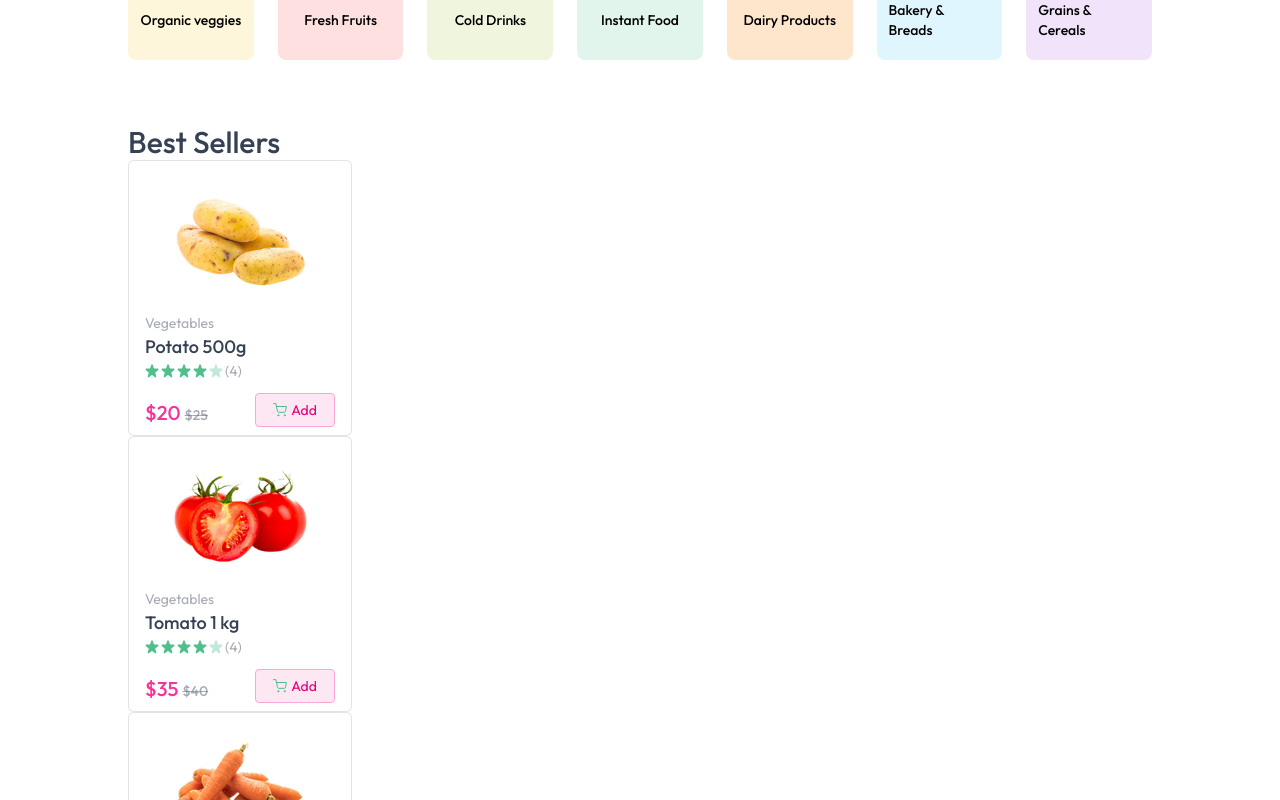
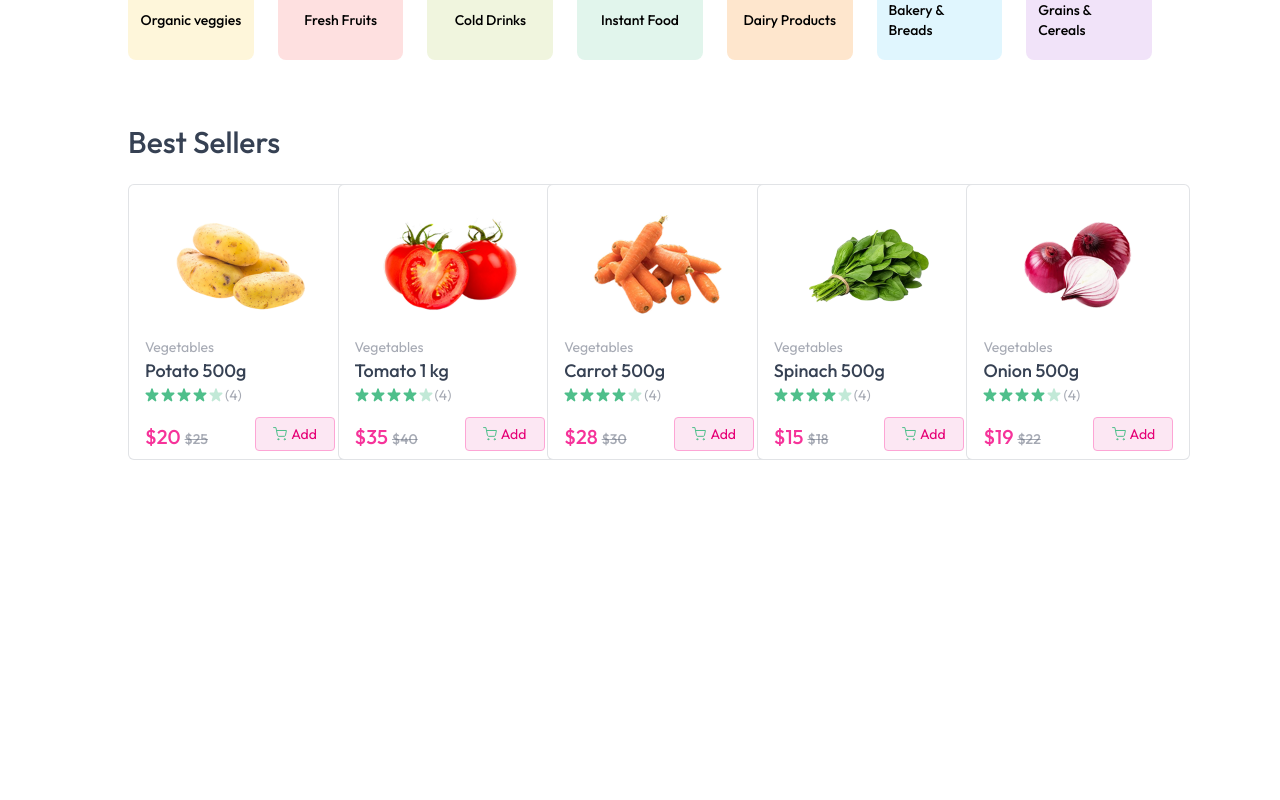
Before and after one commit to Amitkumersarkar/GMartBD-Ecommerce-Website, a React (Vite) app: page / in a window 1280 px wide. Shown: the part 740-1540 px from the top of the page. After the commit the page ends 1200 px from the top, so only its background shows below. Built offline with nearby package versions, Linux system fonts and the light colour scheme.

Commit message:
fixes error

```diff
--- a/src/pages/BestSeller/BestSeller.jsx
+++ b/src/pages/BestSeller/BestSeller.jsx
@@ -4,16 +4,21 @@ import ProductCard from "../ProductCard/ProductCard";
 const BestSeller = () => {
     const { products } = useAuthContext();
 
+    if (!products) return null;
+
     return (
-        <div className="mt-16">
-            <p className="text-2xl text-gray-700 md:text-3xl font-medium">Best Sellers</p>
-            <div className="">
-                {
-                    products.filter((product) => product.inStock).slice(0, 5).map((product, idx) => (
+        <div className="mt-16 px-4 sm:px-6 md:px-0">
+            <p className="text-2xl text-gray-700 md:text-3xl font-medium">
+                Best Sellers
+            </p>
 
+            <div className="grid grid-cols-2 sm:grid-cols-3 md:grid-cols-4 lg:grid-cols-5 gap-3 md:gap-6 mt-6">
+                {products
+                    .filter((product) => product.inStock)
+                    .slice(0, 5)
+                    .map((product, idx) => (
                         <ProductCard key={idx} product={product}></ProductCard>
-                    ))
-                }
+                    ))}
             </div>
         </div>
     );
```
